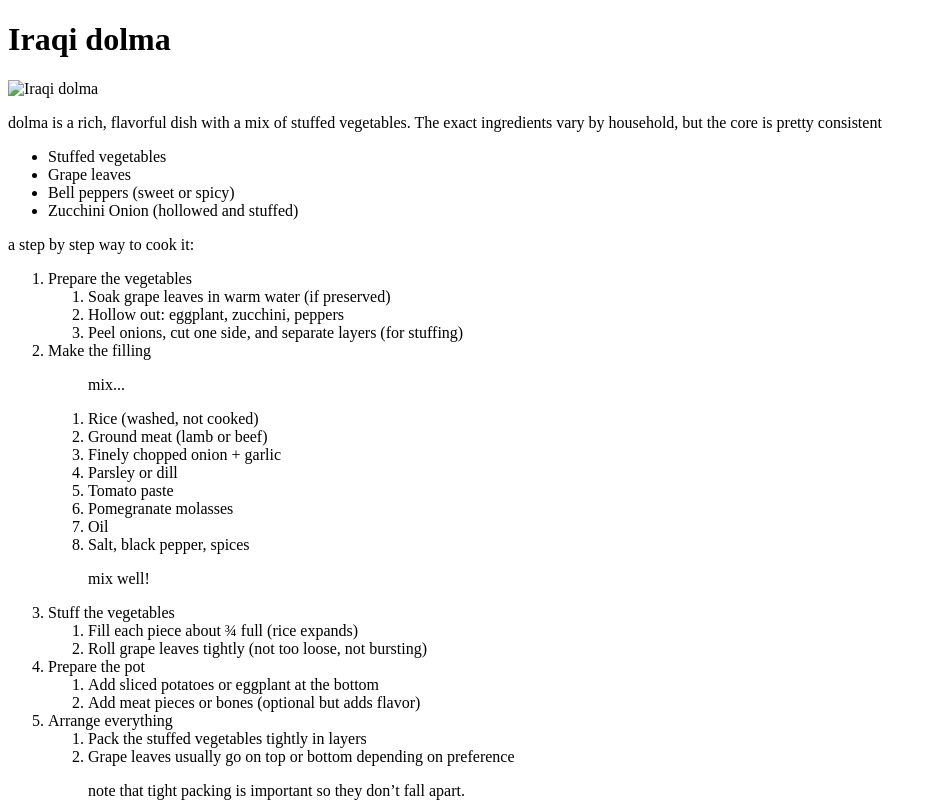
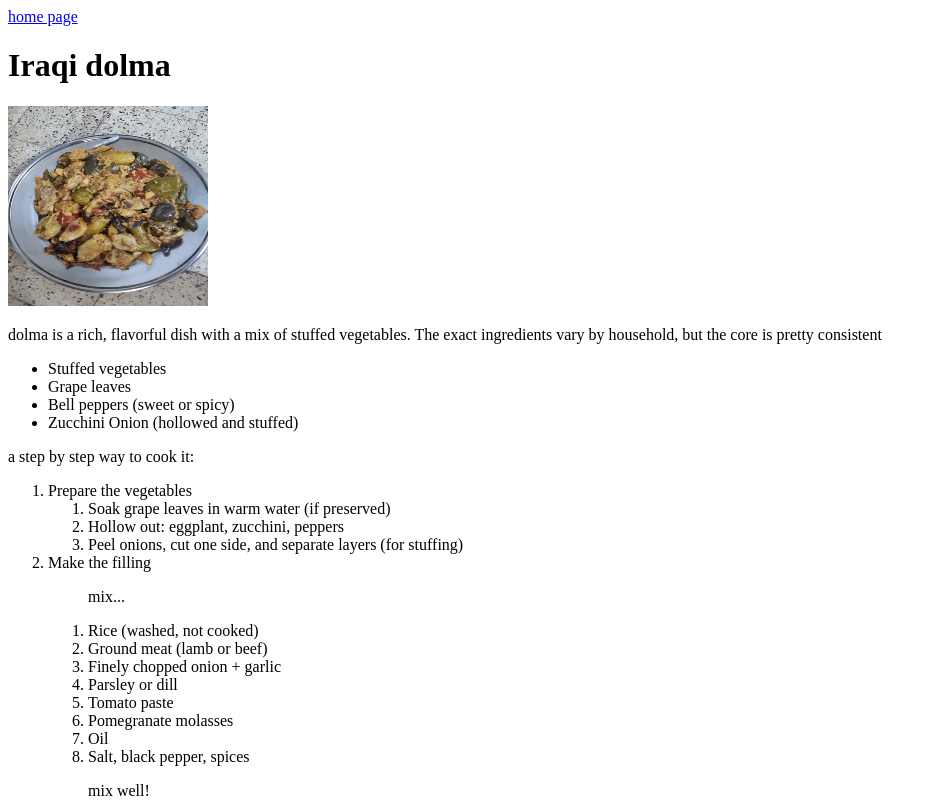
Before and after one commit to MAHDYzzzz/odin-recipes, a plain HTML site: page recipes/dolma.html in a window 1280 px wide. Shown: the top 803 px of the page, without its empty margins (0-937 px from the left). Drawn offline with Linux system fonts and the light colour scheme.

Commit message:
added folder images with file dolma.jpg. images now are in the repo, and can be used in the site.

```diff
--- a/recipes/dolma.html
+++ b/recipes/dolma.html
@@ -2,12 +2,9 @@
 <html lang="en">
   <head> </head>
   <body>
+    <a href="/home/mahdyzz/repos/odin-recipes/index.html">home page</a>
     <h1>Iraqi dolma</h1>
-    <img
-      src="/home/mahdyzz/repos/the-odin-project/web-folder/html/odin-links-and-images/images/dolma.jpg"
-      height="200"
-      width="200"
-      alt="Iraqi dolma" />
+    <img src="../images/dolma.jpg" height="200" width="200" alt="Iraqi dolma" />
     <p>
       dolma is a rich, flavorful dish with a mix of stuffed vegetables. The
       exact ingredients vary by household, but the core is pretty consistent
```
Also changed, not shown: index.html (+3 -1 lines), images/dolma.jpg (added).
